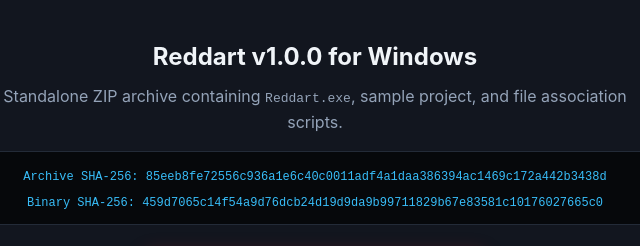
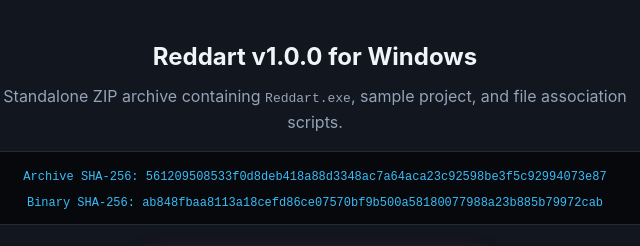
Before and after one commit to athbots/Reddart, a plain HTML site: page website/index.html in a window 1280 px wide. Shown: the part 5208-5454 px from the top of the page, 325-965 px from the left. Drawn offline with Linux system fonts and the light colour scheme.

Commit message:
fix(docs): Synchronize website, release notes, and ready_to_use checksums with published v1.0.0 assets (#16)

```diff
--- a/website/index.html
+++ b/website/index.html
@@ -284,7 +284,7 @@ fast_action_music_video      High-Tempo Action Video  16:9     1920x1080    8.0s
           <h3>Reddart v1.0.0 for Windows</h3>
           <p>Standalone ZIP archive containing <code>Reddart.exe</code>, sample project, and file association scripts.</p>
           <div class="hash-box">
-            <code>Archive SHA-256: 85eeb8fe72556c936a1e6c40c0011adf4a1daa386394ac1469c172a442b3438d<br>Binary SHA-256: 459d7065c14f54a9d76dcb24d19d9da9b99711829b67e83581c10176027665c0</code>
+            <code>Archive SHA-256: 561209508533f0d8deb418a88d3348ac7a64aca23c92598be3f5c92994073e87<br>Binary SHA-256: ab848fbaa8113a18cefd86ce07570bf9b500a58180077988a23b885b79972cab</code>
           </div>
         </div>
         <div class="download-actions">
```
Also changed, not shown: ready_to_use/windows/SHA256SUMS.txt, ready_to_use/windows/manifest.json, 3 other files.
